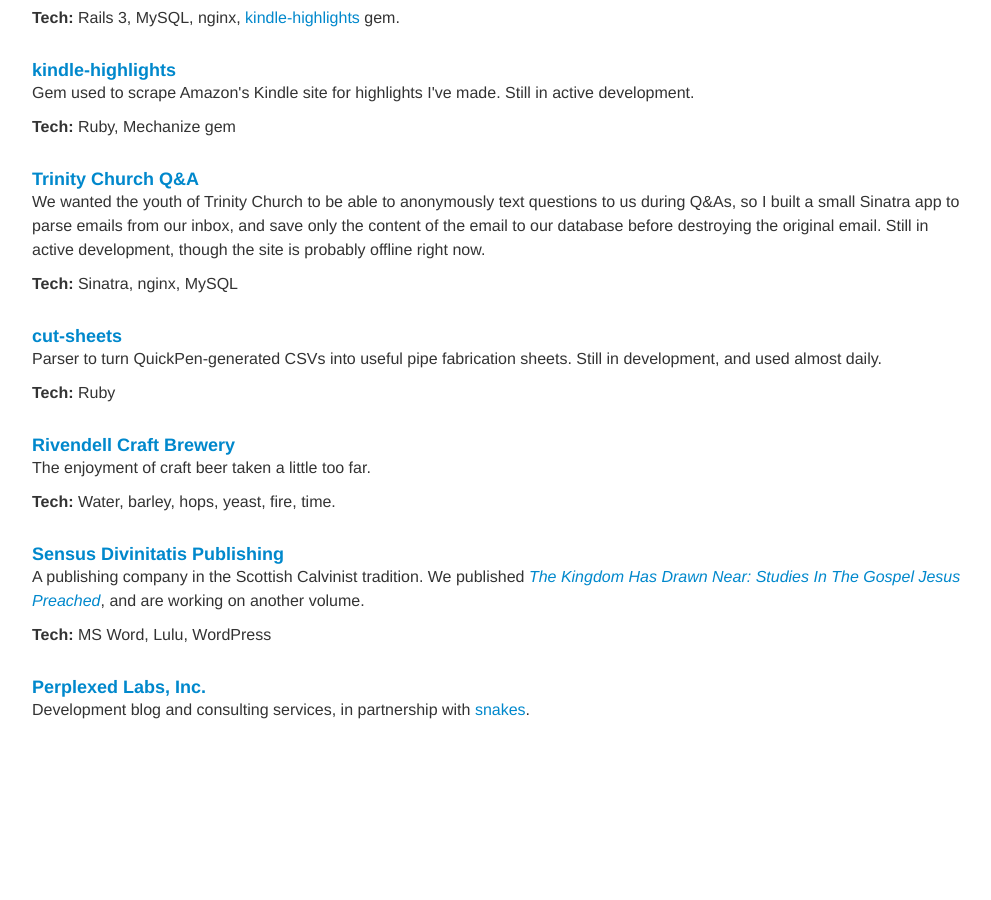
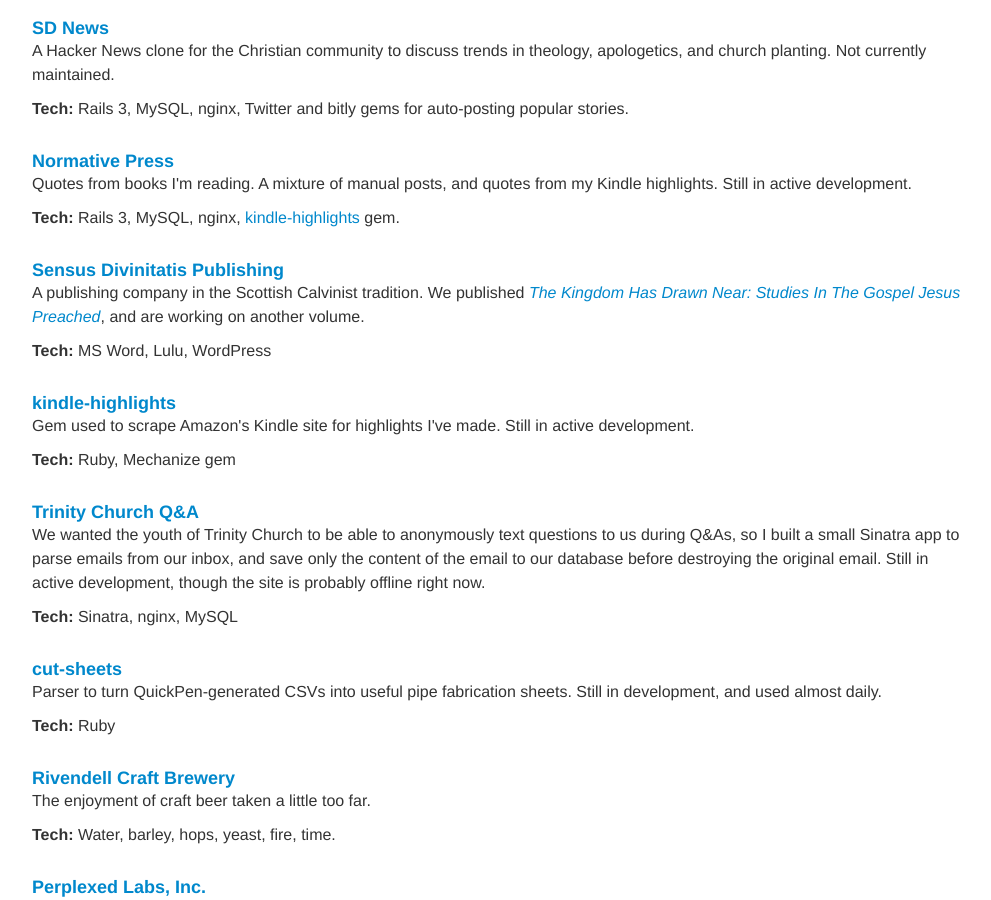
Before and after one commit to speric/speric.github.com, a Jekyll site: the page built from projects.html, in a window 1280 px wide and 900 px high, scrolled down 617 px. Shown: the whole window, without its empty margins (128-1119 px from the left). Built offline with Jekyll 4.4.1, drawn with Linux system fonts in a browser that asks for light colours; some web fonts are replaced; Markdown is read by kramdown in place of the engine named in the settings; before the commit the page ends 1409 px from its top, so only the background shows below that; some of the changed lines change nothing that is shown.

Commit message:
projects header img

```diff
--- a/projects.html
+++ b/projects.html
@@ -1,6 +1,7 @@
 ---
 layout: layout
 title: "Projects"
+header_img: "projects.jpg"
 ---
 
 <h2>Projects</h2>
@@ -30,6 +31,12 @@
 </div>
 
 <div class="project-container">
+	<span class="project-title"><a href="http://sensusdivinitatis.com/">Sensus Divinitatis Publishing</a></span><br/>
+	<p>A publishing company in the Scottish Calvinist tradition. We published <i><a href="http://www.amazon.com/The-Kingdom-Has-Drawn-Near/dp/0578020475">The Kingdom Has Drawn Near: Studies In The Gospel Jesus Preached</a></i>, and are working on another volume.</p>
+	<p><b>Tech:</b> MS Word, Lulu, WordPress</p>
+</div>
+
+<div class="project-container">
 	<span class="project-title"><a href="https://github.com/speric/kindle-highlights">kindle-highlights</a></span><br/>
 	<p>Gem used to scrape Amazon's Kindle site for highlights I've made. Still in active development.</p>
 	<p><b>Tech:</b> Ruby, Mechanize gem</p>
@@ -54,12 +61,6 @@
 </div>
 
 <div class="project-container">
-	<span class="project-title"><a href="http://sensusdivinitatis.com/">Sensus Divinitatis Publishing</a></span><br/>
-	<p>A publishing company in the Scottish Calvinist tradition. We published <i><a href="http://www.amazon.com/The-Kingdom-Has-Drawn-Near/dp/0578020475">The Kingdom Has Drawn Near: Studies In The Gospel Jesus Preached</a></i>, and are working on another volume.</p>
-	<p><b>Tech:</b> MS Word, Lulu, WordPress</p>
-</div>
-
-<div class="project-container">
 	<span class="project-title"><a href="http://perplexedlabs.com/">Perplexed Labs, Inc.</a></span><br/>
 	<p>Development blog and consulting services, in partnership with <a href="https://twitter.com/imsnakes">snakes</a>.</p>
 </div>
```
Also changed, not shown: assets/images/headers/projects.jpg (added).
